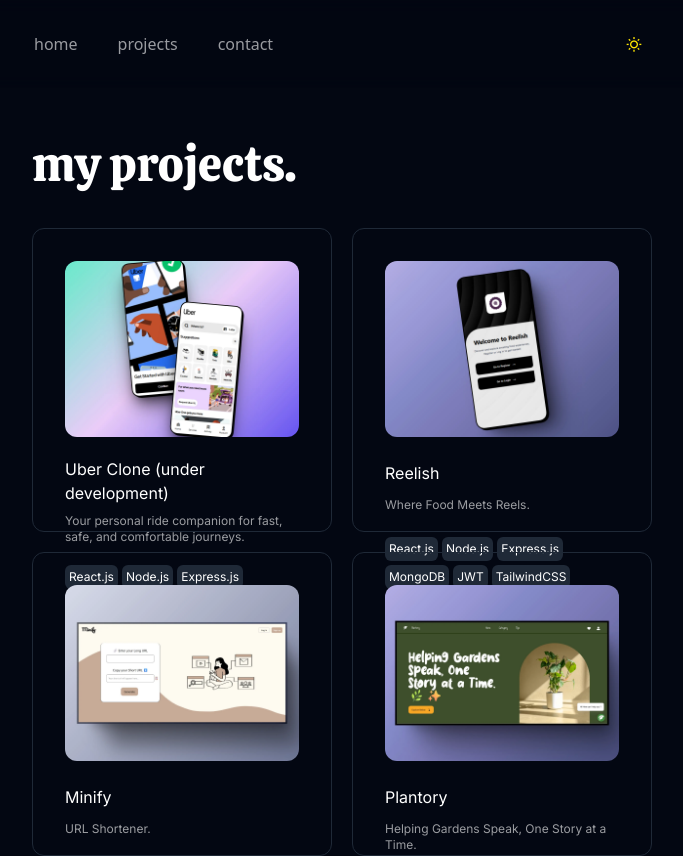
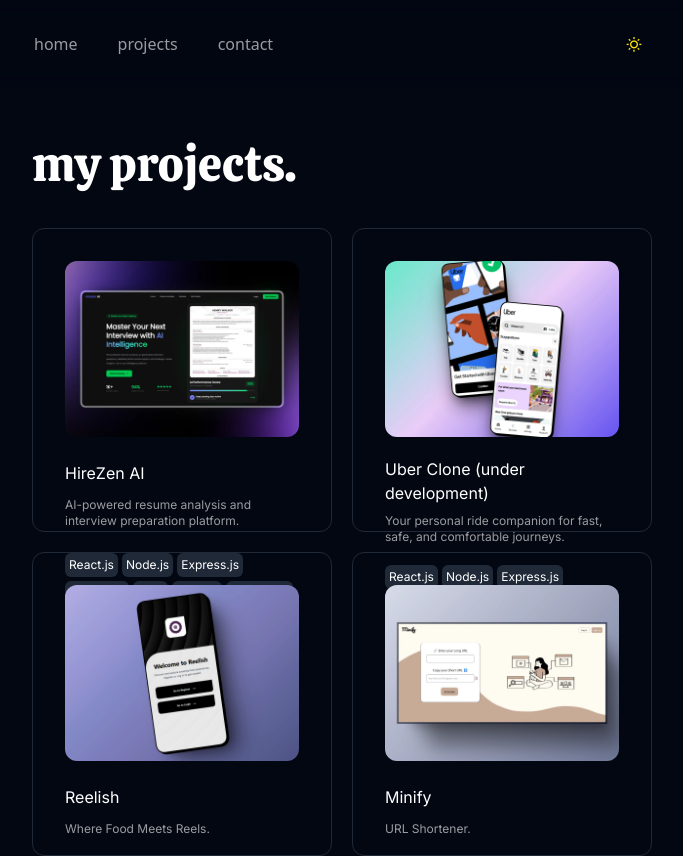
Before and after one commit to adarsh-279/Portfolio, a React (Vite) app in the folder frontend/: page /projects in a window 1280 px wide. Shown: the top 856 px of the page, without its empty margins (298-981 px from the left). Built offline with nearby package versions, Linux system fonts and the light colour scheme.

Commit message:
add HireZen AI to projects and update portfolio

```diff
--- a/frontend/src/pages/Projects.jsx
+++ b/frontend/src/pages/Projects.jsx
@@ -7,12 +7,50 @@
 import project4 from "../assets/images/project4.webp";
 import project5 from "../assets/images/project5.webp";
 import project6 from "../assets/images/project6.webp";
+import project7 from "../assets/images/project7.webp";
 
 const projectsData = [
     {
         id: 1,
+        title: "HireZen AI",
+        description:
+            "AI-powered resume analysis and interview preparation platform.",
+        image: project7,
+        technologies: [
+            "React.js",
+            "Node.js",
+            "Express.js",
+            "MongoDB",
+            "JWT",
+            "Groq AI",
+            "Puppeteer",
+            "TailwindCSS",
+        ],
+        links: [
+            {
+                type: "Source",
+                url: "https://github.com/adarsh-279/HireZen-AI",
+                icon: "ri-github-line",
+            },
+            {
+                type: "Website",
+                url: "https://hirezen-ai.vercel.app/",
+                icon: "ri-global-line",
+            },
+        ],
+        padding: {
+            title: "pt-6",
+            desc: "pt-3",
+            tech: "pt-6",
+            links: "pt-6",
+        },
+    },
+
+    {
+        id: 2,
         title: "Uber Clone (under development)",
-        description:"Your personal ride companion for fast, safe, and comfortable journeys.",
+        description:
+            "Your personal ride companion for fast, safe, and comfortable journeys.",
         image: project1,
         technologies: [
             "React.js",
@@ -29,10 +67,16 @@
                 icon: "ri-github-line",
             },
         ],
-        padding: { title: "pt-5", desc: "pt-2", tech: "pt-5", links: "pt-5" },
+        padding: {
+            title: "pt-5",
+            desc: "pt-2",
+            tech: "pt-5",
+            links: "pt-5",
         },
+    },
+
     {
-        id: 2,
+        id: 3,
         title: "Reelish",
         description: "Where Food Meets Reels.",
         image: project2,
@@ -57,10 +101,16 @@
                 icon: "ri-global-line",
             },
         ],
-        padding: { title: "pt-6", desc: "pt-3", tech: "pt-6", links: "pt-6" },
+        padding: {
+            title: "pt-6",
+            desc: "pt-3",
+            tech: "pt-6",
+            links: "pt-6",
         },
+    },
+
     {
-        id: 3,
+        id: 4,
         title: "Minify",
         description: "URL Shortener.",
         image: project3,
@@ -84,14 +134,25 @@
                 icon: "ri-global-line",
             },
         ],
-        padding: { title: "pt-6", desc: "pt-3", tech: "pt-6", links: "pt-6" },
+        padding: {
+            title: "pt-6",
+            desc: "pt-3",
+            tech: "pt-6",
+            links: "pt-6",
         },
+    },
+
     {
-        id: 4,
+        id: 5,
         title: "Plantory",
         description: "Helping Gardens Speak, One Story at a Time.",
         image: project4,
-        technologies: ["React.js", "Locomotive", "Framer Motion", "TailwindCSS"],
+        technologies: [
+            "React.js",
+            "Locomotive",
+            "Framer Motion",
+            "TailwindCSS",
+        ],
         links: [
             {
                 type: "Source",
@@ -104,14 +165,25 @@
                 icon: "ri-global-line",
             },
         ],
-        padding: { title: "pt-6", desc: "pt-3", tech: "pt-6", links: "pt-6" },
+        padding: {
+            title: "pt-6",
+            desc: "pt-3",
+            tech: "pt-6",
+            links: "pt-6",
         },
+    },
+
     {
-        id: 5,
+        id: 6,
         title: "Cinemate",
-        description:"Your gateway to trending movies and TV shows around the world.",
+        description:
+            "Your gateway to trending movies and TV shows around the world.",
         image: project5,
-        technologies: ["React.js", "TailwindCSS", "TMDB API"],
+        technologies: [
+            "React.js",
+            "TailwindCSS",
+            "TMDB API",
+        ],
         links: [
             {
                 type: "Source",
@@ -124,14 +196,24 @@
                 icon: "ri-global-line",
             },
         ],
-        padding: { title: "pt-6", desc: "pt-3", tech: "pt-6", links: "pt-6" },
+        padding: {
+            title: "pt-6",
+            desc: "pt-3",
+            tech: "pt-6",
+            links: "pt-6",
         },
+    },
+
     {
-        id: 6,
+        id: 7,
         title: "Enhancia",
         description: "AI Image Enhancer.",
         image: project6,
-        technologies: ["React.js", "TailwindCSS", "PicWish API"],
+        technologies: [
+            "React.js",
+            "TailwindCSS",
+            "PicWish API",
+        ],
         links: [
             {
                 type: "Source",
@@ -144,9 +226,15 @@
                 icon: "ri-global-line",
             },
         ],
-        padding: { title: "pt-6", desc: "pt-3", tech: "pt-6", links: "pt-6" },
+        padding: {
+            title: "pt-6",
+            desc: "pt-3",
+            tech: "pt-6",
+            links: "pt-6",
+        },
     },
 ];
+
 
 const Projects = () => {
     return (
```
Also changed, not shown: frontend/src/assets/images/project7.webp (added), 1 other file (tests, documents, lock files or other folders). Lines whose indentation alone changed are shown as unchanged.
